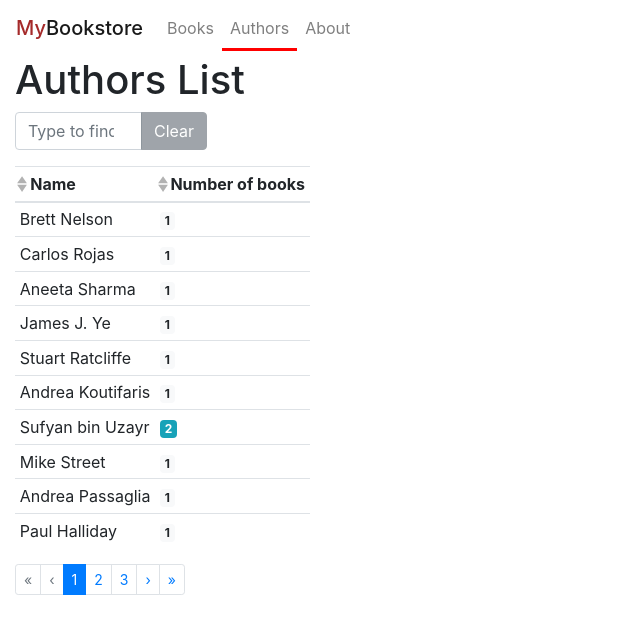
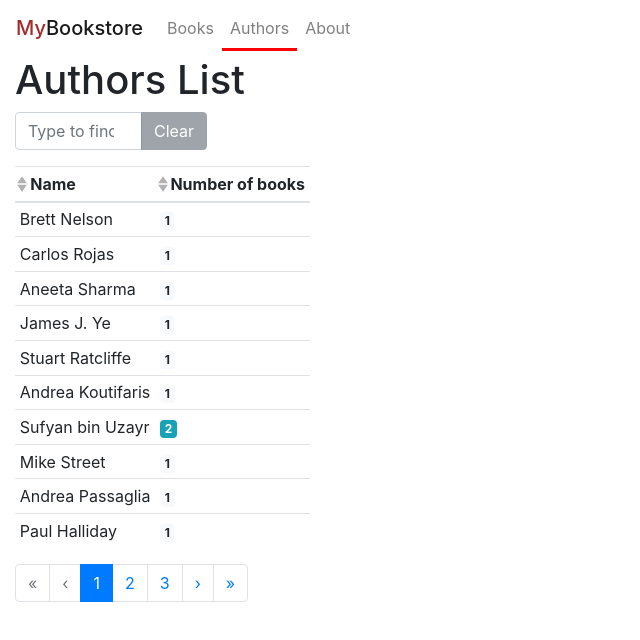
Before and after one commit to sergey-werk/vue-bookstore, a Vue app: page /authors in a window 1280 px wide. Shown: the top 640 px of the page, without its empty margins (0-640 px from the left). Built offline with nearby package versions, Linux system fonts and the light colour scheme.

Commit message:
fix: pagination

```diff
--- a/src/views/Authors.vue
+++ b/src/views/Authors.vue
@@ -37,7 +37,6 @@
       v-model="currentPage"
       :total-rows="totalRows"
       :per-page="perPage"
-      size="sm"
     ></b-pagination>
   </div>
 </template>
@@ -69,20 +68,18 @@ export default {
   },
   mounted() {
     this.$store.dispatch('authors/fetchAuthors');
-    this.totalRows = this.items.length; // To prevent delay with watch().
+    this.totalRows = this.items.length; // Display pagination immediatly.
   },
   watch: {
     items(newValue) { // FIXME: ? Is there a better solution?
-      if (!this.filter) {
-        this.totalRows = newValue.length;
-      }
+      // Update pagination on items change.
+      this.totalRows = newValue.length;
     },
   },
   methods: {
     onFiltered(filteredItems) {
-      // Trigger pagination to update the number of buttons/pages due to filtering
+      // Trigger pagination to update the number of pages
       this.totalRows = filteredItems.length;
-      this.currentPage = 1;
     },
   },
 };
```
